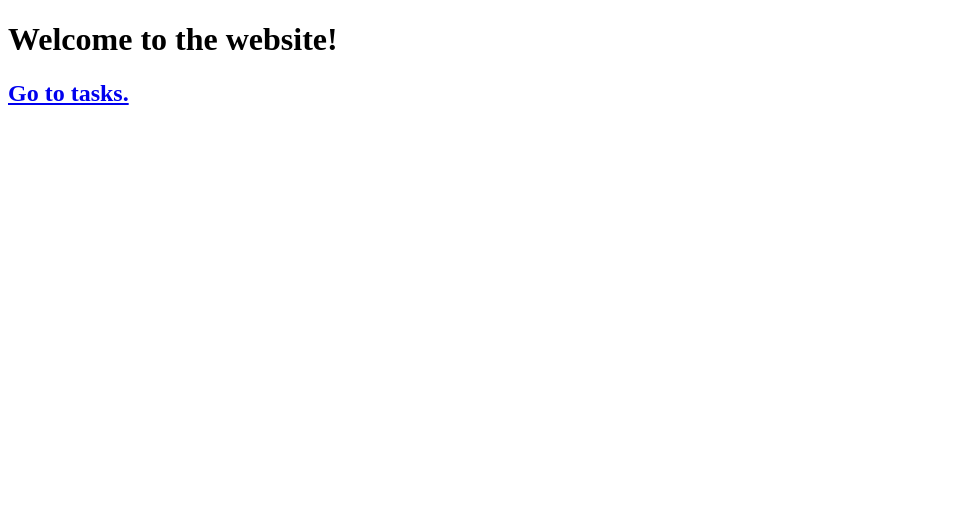
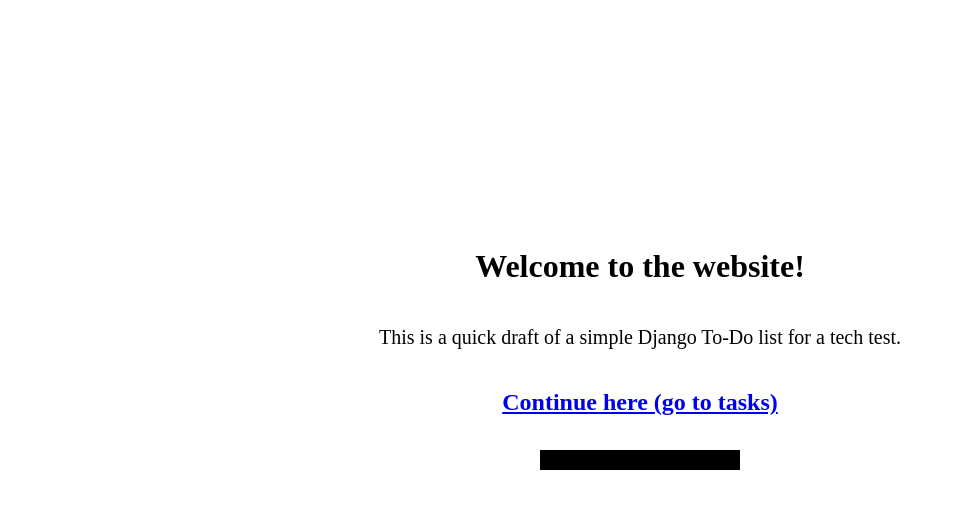
Before and after one commit to joselws/django-tasks, a Django app: page / in a window 1280 px wide. Shown: the top 509 px of the page, without its empty margins (0-955 px from the left). Run offline with Django 5.2, Linux system fonts and the light colour scheme.

Commit message:
added index simple css

```diff
--- /dev/null
+++ b/todolist/tasks/static/tasks/styles.css
@@ -0,0 +1,24 @@
+body {
+    display: flex;
+    flex-direction: column;
+    align-items: center;
+}
+
+#index-info {
+    font-size: 20px;
+}
+
+#index-title {
+    margin-top: 30vh;
+}
+
+#index-secret {
+    font-size: 14px;
+    background-color: black;
+    display: inline-block;
+    padding: 2px 5px;
+}
+
+#index-secret:hover {
+    color: white;
+}
--- a/todolist/tasks/templates/tasks/index.html
+++ b/todolist/tasks/templates/tasks/index.html
@@ -3,6 +3,8 @@
 {% block title %}Tasks{% endblock %}
 
 {% block body %}
-    <h1>Welcome to the website!</h1>
-    <h2><a href="{% url 'show_tasks' %}">Go to tasks.</a></h2>
+    <h1 id="index-title">Welcome to the website!</h1>
+    <p id="index-info">This is a quick draft of a simple Django To-Do list for a tech test.</p>
+    <h2 id="index-link"><a href="{% url 'show_tasks' %}">Continue here (go to tasks)</a></h2>
+    <p id="index-secret">Hire me, I'm the right candidate ;)</p>
 {% endblock %}
--- a/todolist/tasks/templates/tasks/layout.html
+++ b/todolist/tasks/templates/tasks/layout.html
@@ -5,6 +5,7 @@
 <head>
     <meta charset="UTF-8">
     <meta name="viewport" content="width=device-width, initial-scale=1.0">
+    <link rel="stylesheet" href="{% static 'tasks/styles.css' %}">
     <title>{% block title %}{% endblock %}</title>
 </head>
 <body>
```
